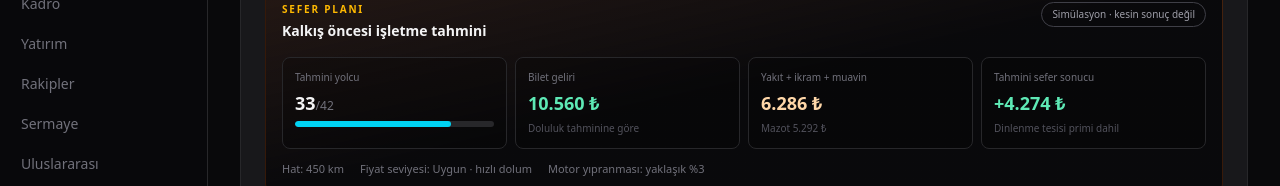
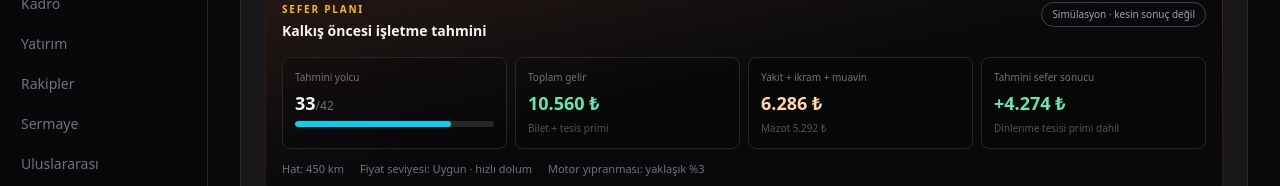
Before and after one commit to Nexora88/otogar-tycoon, a Next.js app: page /expeditions in a window 1280 px wide. Both pictures are taken after a click on the button "Yeni sefer". Shown: the part 500-686 px from the top of the page. Built offline with nearby package versions, Linux system fonts and the light colour scheme.

Commit message:
fix: include terminal bonus in trip revenue preview

```diff
--- a/src/app/(game)/expeditions/page.tsx
+++ b/src/app/(game)/expeditions/page.tsx
@@ -496,9 +496,9 @@ export default function ExpeditionsPage() {
                 </div>
               </div>
               <div className="rounded-lg border border-zinc-800 bg-black/25 p-3">
-                <div className="text-[10px] text-zinc-500">Bilet geliri</div>
-                <div className="mt-1 text-lg font-black text-emerald-300">{formatMoney(estimatedPassengers * ticketPrice)}</div>
-                <div className="mt-1 text-[10px] text-zinc-600">Doluluk tahminine göre</div>
+                <div className="text-[10px] text-zinc-500">Toplam gelir</div>
+                <div className="mt-1 text-lg font-black text-emerald-300">{formatMoney(estimatedRevenue)}</div>
+                <div className="mt-1 text-[10px] text-zinc-600">Bilet + tesis primi</div>
               </div>
               <div className="rounded-lg border border-zinc-800 bg-black/25 p-3">
                 <div className="text-[10px] text-zinc-500">Yakıt + ikram + muavin</div>
```
